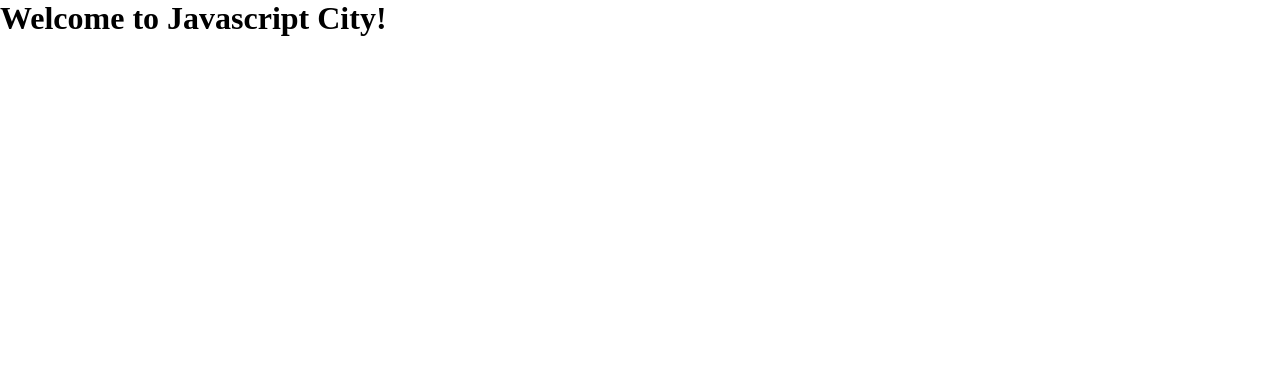
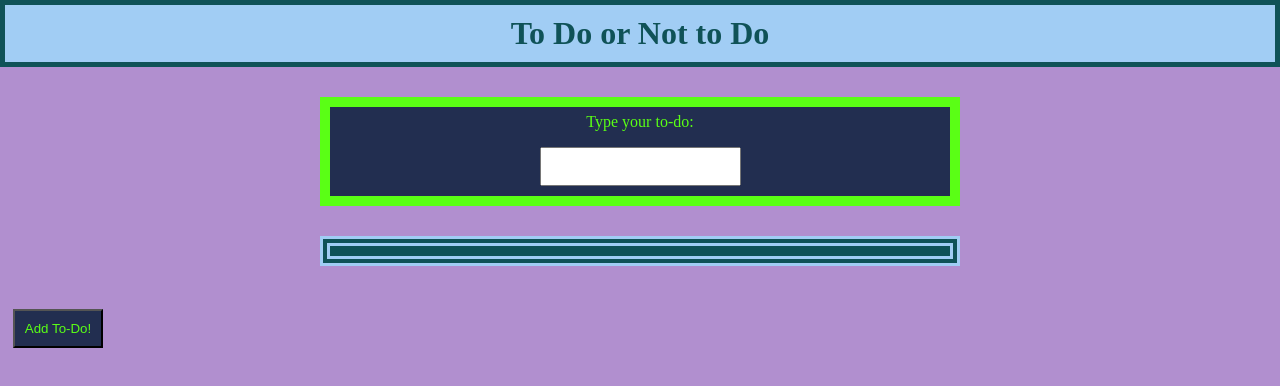
Before and after one commit to cybernotes/js-exercise-2, a plain HTML site: page index.html in a window 1280 px wide. Drawn offline with Linux system fonts and the light colour scheme.

Commit message:
created to-do script

```diff
--- a/css/style.css
+++ b/css/style.css
@@ -3,3 +3,56 @@
 	margin: 0;
 	padding: 0;
 }
+body {
+	background: #B18FCF;
+}
+.main-header {
+	color: #0F5257;
+	border: solid 5px #0F5257;
+	background: #A1CDF4;
+	display: block;
+	text-align: center;
+	padding-top: 10px;
+	padding-bottom: 10px;
+}
+
+.to-do-form {
+	width: 50%;
+	margin: 30px auto;
+	background: #222E50;
+	color: #5AFF15;
+	border: 10px solid #5AFF15;
+}
+
+.to-do-form label {
+	display: block;
+	padding: 1%;
+	text-align: center;
+}
+.to-do-form input {
+	display: block;
+	padding: 10px;
+	margin: 10px auto;
+	text-align: center;
+}
+.to-do-button {
+	display: flexbox;
+	flex-wrap: center;
+	justify-content: center;
+	margin: 1%;
+	padding: 10px;
+	color: #5AFF15;
+	background: #222E50;
+
+}
+
+.to-do-list {
+	width: 50%;
+	margin: 30px auto;
+	min-height: 30px;
+	border: 10px double #A1CDF4;
+	background: #0F5257;
+}
+.to-do-list ul {
+	color: #B18FCF;
+}
--- a/index.html
+++ b/index.html
@@ -8,9 +8,16 @@
 		<title>Js Exercise 2</title>
 	</head>
 	<body>
-		<h1>Welcome to Javascript City!</h1>
+		<h1 class="main-header">To Do or Not to Do</h1>
+		<form class="to-do-form">
+			<label for="user-input">Type your to-do:</label>
+			<input type="text" name="user-input" id="user-input">
+		</form>
+		<ul id="to-do-list" class="to-do-list">
 
+		</ul>
+		<button type="submit" id="user-submit" class= "to-do-button">Add To-Do!</button>
 		<!-- Make sure script is loaded at the bottom -->
-		<script src="js/script.js"></script>
+		<script src="js/app.js"></script>
 	</body>
 </html>
--- /dev/null
+++ b/js/app.js
@@ -0,0 +1,17 @@
+var userSubmit = document.querySelector('#user-submit');
+
+function addToDo(event){
+	event.preventDefault();
+	var userInput = document.querySelector('#user-input');
+	var toDoList = document.querySelector('#to-do-list');
+
+	if (userInput.value === ''){
+		return false;
+	}
+
+	toDoList.innerHTML += '<li>' + userInput.value + '</li>';
+
+	userInput.value = '';
+}
+
+userSubmit.addEventListener('click', addToDo, false);
```
